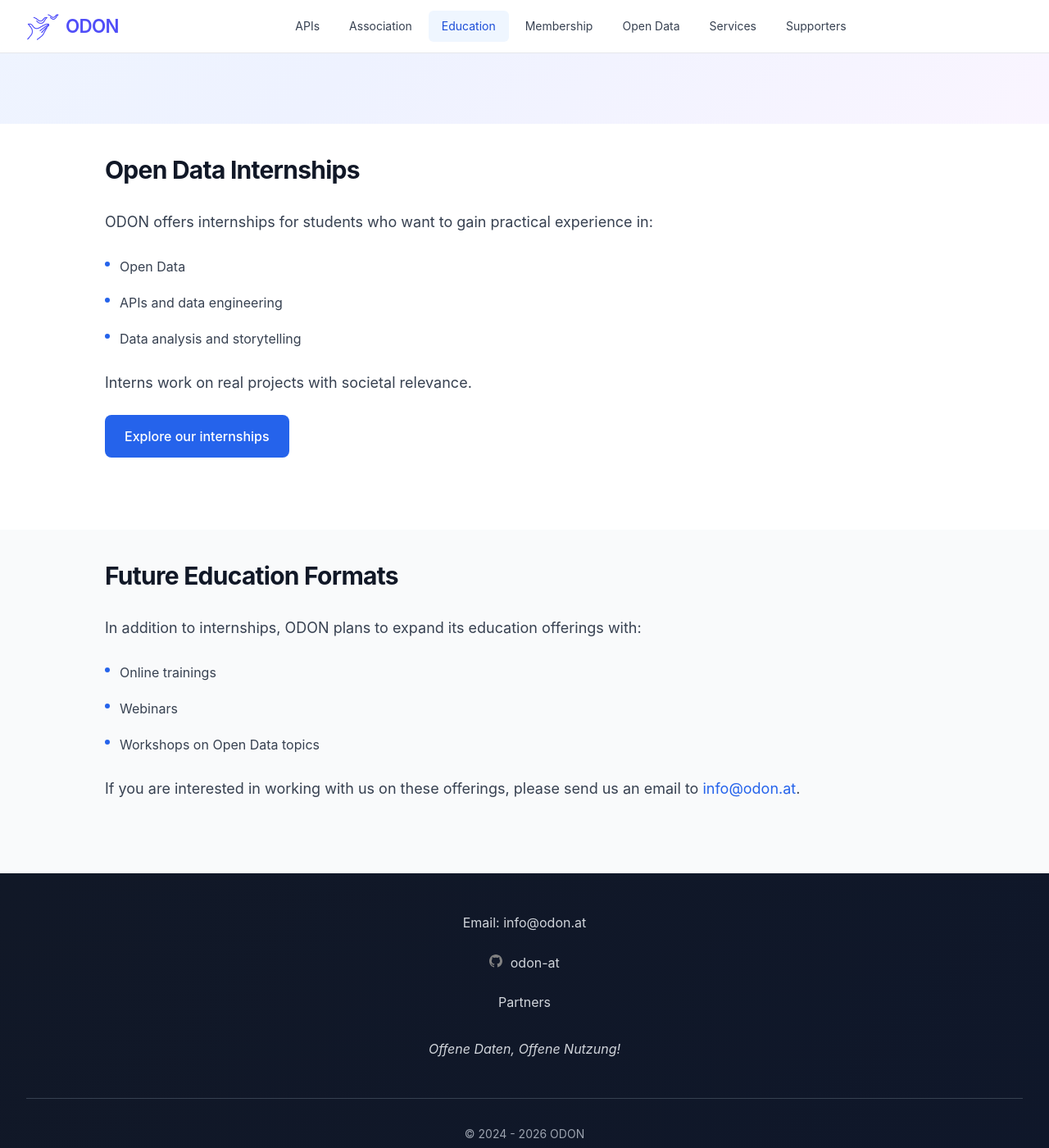
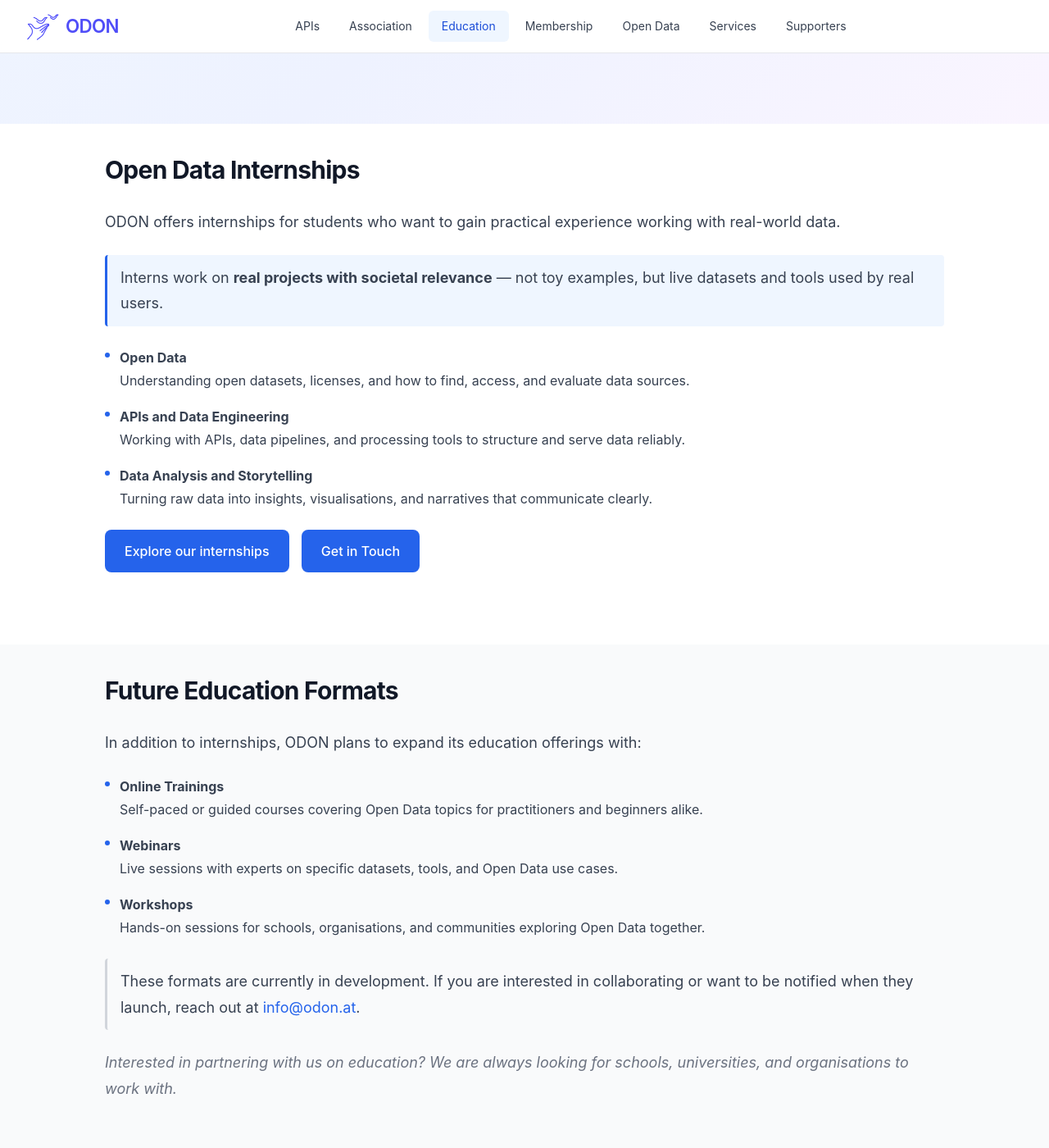
Before and after one commit to verein-odon/verein-odon.github.io, a Jekyll site: the page built from docs/en/education.md, in a window 1280 px wide and 1400 px high, scrolled down 478 px. Shown: the whole window at 82% size. Built offline with Jekyll 4.4.1, drawn with Linux system fonts in a browser that asks for light colours; some of the changed text lies outside the part shown.

Commit message:
Update education (en) page

```diff
--- a/docs/en/education.md
+++ b/docs/en/education.md
@@ -12,27 +12,32 @@ last_updated: "2026-03-27 18:00"
     <div class="content-section">
       <h2>Open Data Internships</h2>
       <p>
-        ODON offers internships for students who want to gain practical experience in:
+        ODON offers internships for students who want to gain practical experience working with real-world data.
+      </p>
+      <p style="background: #eff6ff; border-left: 3px solid #2563eb; padding: 0.75rem 1rem; border-radius: 0.25rem; margin-top: 1rem;">
+        Interns work on <b>real projects with societal relevance</b> — not toy examples, but live datasets and tools used by real users.
       </p>
       <ul>
         <li>
-          <span class="bullet">•</span>
-          <span>Open Data</span>
+          <span class="bullet"></span>
+          <span><b>Open Data</b><br>
+          Understanding open datasets, licenses, and how to find, access, and evaluate data sources.</span>
         </li>
         <li>
-          <span class="bullet">•</span>
-          <span>APIs and data engineering</span>
+          <span class="bullet"></span>
+          <span><b>APIs and Data Engineering</b><br>
+          Working with APIs, data pipelines, and processing tools to structure and serve data reliably.</span>
         </li>
         <li>
-          <span class="bullet">•</span>
-          <span>Data analysis and storytelling</span>
+          <span class="bullet"></span>
+          <span><b>Data Analysis and Storytelling</b><br>
+          Turning raw data into insights, visualisations, and narratives that communicate clearly.</span>
         </li>
       </ul>
       <p>
-        Interns work on real projects with societal relevance.
-      </p>
-      <p>
         <a href="/en/internships/" class="btn btn-primary">Explore our internships</a>
+        &nbsp;
+        <a href="mailto:info@odon.at" class="btn btn-primary">Get in Touch</a>
       </p>
     </div>
   </div>
@@ -47,20 +52,26 @@ last_updated: "2026-03-27 18:00"
       </p>
       <ul>
         <li>
-          <span class="bullet">•</span>
-          <span>Online trainings</span>
+          <span class="bullet"></span>
+          <span><b>Online Trainings</b><br>
+          Self-paced or guided courses covering Open Data topics for practitioners and beginners alike.</span>
         </li>
         <li>
-          <span class="bullet">•</span>
-          <span>Webinars</span>
+          <span class="bullet"></span>
+          <span><b>Webinars</b><br>
+          Live sessions with experts on specific datasets, tools, and Open Data use cases.</span>
         </li>
         <li>
-          <span class="bullet">•</span>
-          <span>Workshops on Open Data topics</span>
+          <span class="bullet"></span>
+          <span><b>Workshops</b><br>
+          Hands-on sessions for schools, organisations, and communities exploring Open Data together.</span>
         </li>
       </ul>
-      <p>
-        If you are interested in working with us on these offerings, please send us an email to <a href="mailto:info@odon.at">info@odon.at</a>.
+      <p style="background: #f9fafb; border-left: 3px solid #d1d5db; padding: 0.75rem 1rem; border-radius: 0.25rem; margin-top: 1rem;">
+        These formats are currently in development. If you are interested in collaborating or want to be notified when they launch, reach out at <a href="mailto:info@odon.at">info@odon.at</a>.
+      </p>
+      <p style="margin-top: 1.5rem; color: var(--color-gray-500); font-style: italic;">
+        Interested in partnering with us on education? We are always looking for schools, universities, and organisations to work with.
       </p>
     </div>
   </div>
```
Also changed, not shown: other parts of docs/en/education.md (+1 -1 lines).
